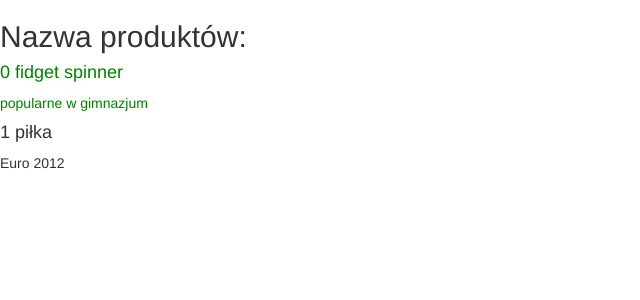
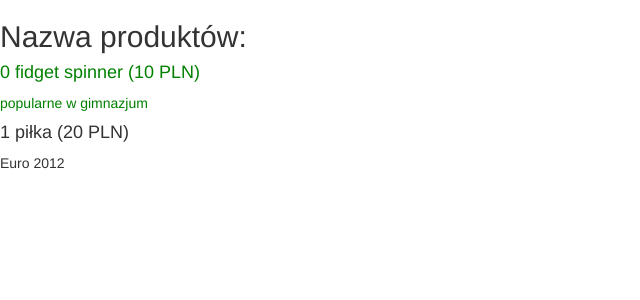
Before and after one commit to kanciaste-programersy/bazar, an Angular app: page / in a window 1280 px wide. Shown: the top 300 px of the page, without its empty margins (0-640 px from the left). Built offline with nearby package versions, Linux system fonts and the light colour scheme.

Commit message:
Cena produktu.

```diff
--- a/src/app/app.component.html
+++ b/src/app/app.component.html
@@ -1,5 +1,5 @@
 <!--The content below is only a placeholder and can be replaced.-->
 <h2> Nazwa produktów: </h2>
 <div *ngFor="let product of products, index as i" [class.promoted]="product.promoted">
-  <h4>{{i}} {{ product.name }}</h4>
+  <h4>{{i}} {{ product.name }} ({{ product.price }} PLN)</h4>
   <p>{{product.description}}</p>  </div>
--- a/src/app/app.component.ts
+++ b/src/app/app.component.ts
@@ -14,5 +14,3 @@
 
   title = 'app';
 }
-
-``
```
